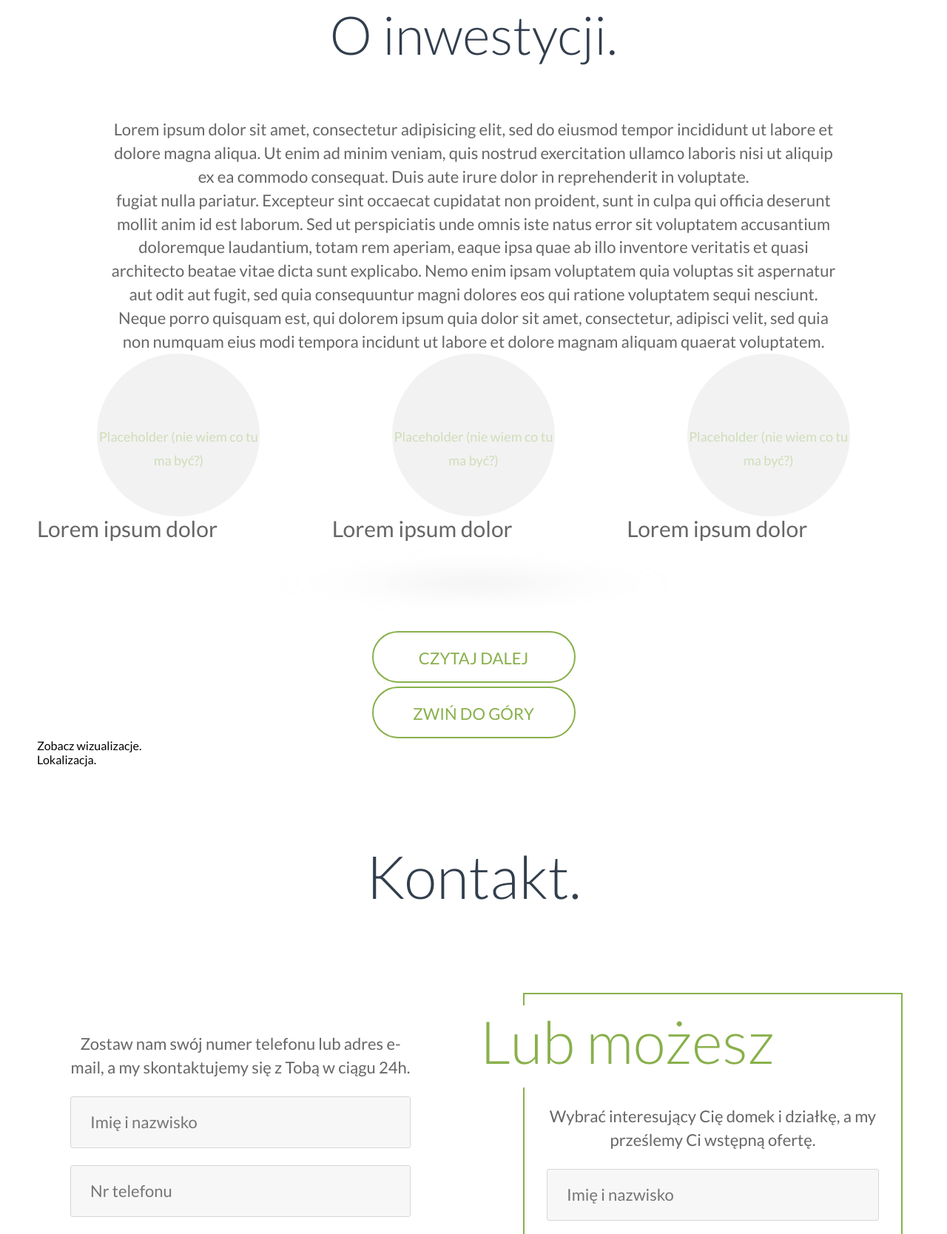
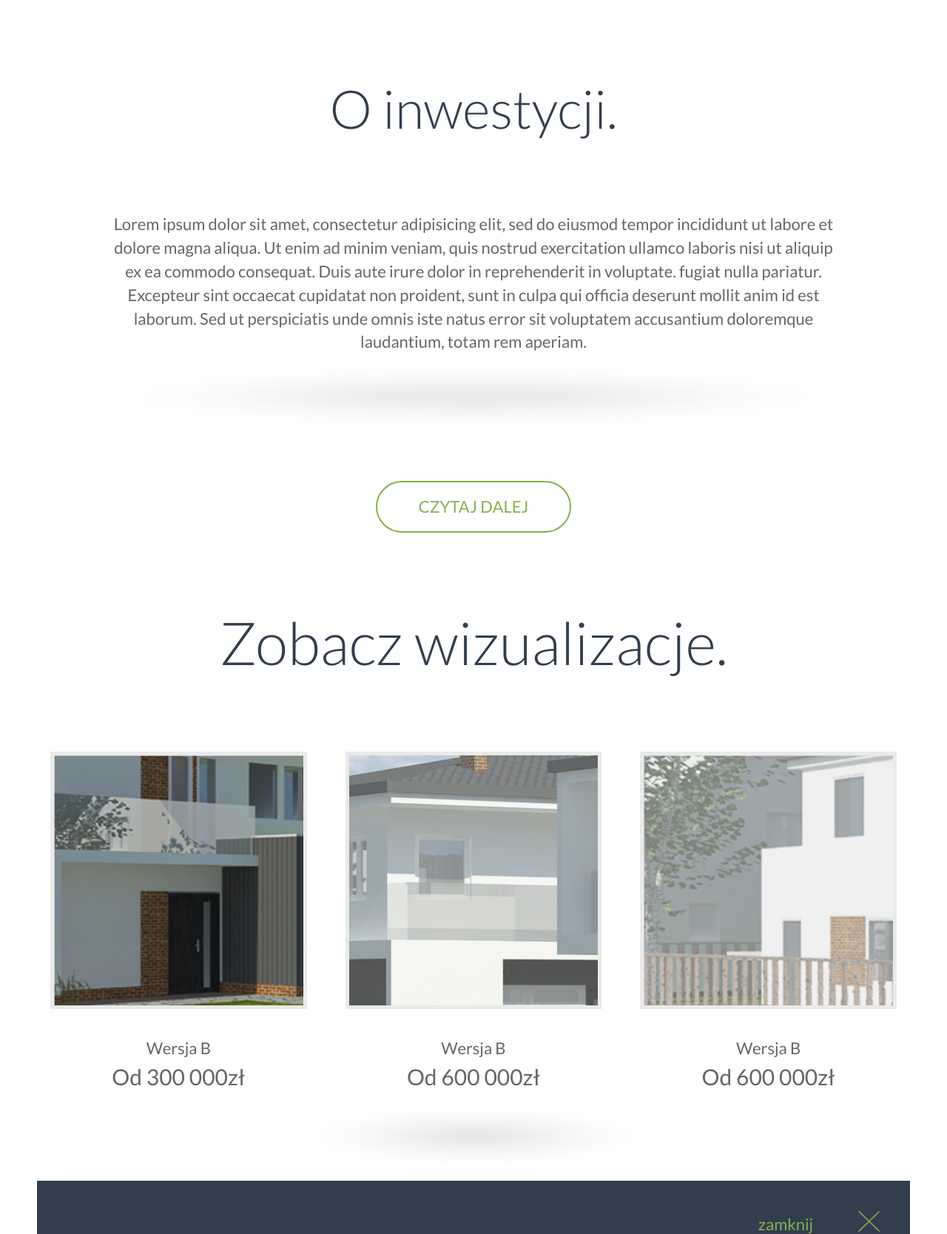
Before and after one commit to KrugerTheFirst/developer, a website: page index.html in a window 1280 px wide. Shown: the part 997-2665 px from the top of the page at 74% size. Drawn offline with nearby package versions, Linux system fonts and the light colour scheme; files that its build step writes are made by us from their sources; files whose address does not match are found by name.

Commit message:
feat(css): vizualization creating

```diff
--- a/index.html
+++ b/index.html
@@ -33,67 +33,103 @@
     </div>
 </section>
 
-    <section class="investment">
-        <div class="title">
+<section class="investment investment--open">
+    <h2>
         O inwestycji.
+    </h2>
+
+    <div class="investment__text">
+        Lorem ipsum dolor sit amet, consectetur adipisicing elit, sed do eiusmod tempor incididunt ut labore et dolore
+        magna aliqua. Ut enim ad minim veniam, quis nostrud exercitation ullamco laboris nisi ut aliquip ex ea commodo
+        consequat. Duis aute irure dolor in reprehenderit in voluptate.
+        fugiat nulla pariatur. Excepteur sint occaecat cupidatat non proident, sunt in culpa qui officia deserunt mollit
+        anim id est laborum. Sed ut perspiciatis unde omnis iste natus error sit voluptatem accusantium doloremque
+        laudantium, totam rem aperiam.
     </div>
 
-        <div class="text">
-            Lorem ipsum dolor sit amet, consectetur adipisicing elit, sed do eiusmod tempor incididunt ut labore et dolore magna aliqua.
-            Ut enim ad minim veniam, quis nostrud exercitation ullamco laboris nisi ut aliquip ex ea commodo consequat. Duis
-            aute irure dolor in reprehenderit in voluptate.
-
+    <div class="investment__more">
+        <div class="investment__text investment__more_text">
+            eaque ipsa quae ab illo inventore veritatis et quasi architecto beatae vitae dicta sunt
+            explicabo.
+            Nemo enim ipsam voluptatem quia voluptas sit aspernatur aut odit aut fugit, sed quia consequuntur magni
+            dolores
+            eos qui ratione voluptatem sequi nesciunt. Neque porro quisquam est, qui dolorem ipsum quia dolor sit amet,
+            consectetur,
+            adipisci velit, sed quia non numquam eius modi tempora incidunt ut labore et dolore magnam aliquam quaerat
+            voluptatem.
         </div>
 
-        <div class="text-development">
-
-            fugiat nulla pariatur. Excepteur sint occaecat cupidatat non proident, sunt in culpa qui officia deserunt mollit anim id
-            est laborum. Sed ut perspiciatis unde omnis iste natus error sit voluptatem accusantium doloremque laudantium,
-            totam rem aperiam, eaque ipsa quae ab illo inventore veritatis et quasi architecto beatae vitae dicta sunt explicabo.
-            Nemo enim ipsam voluptatem quia voluptas sit aspernatur aut odit aut fugit, sed quia consequuntur magni dolores
-            eos qui ratione voluptatem sequi nesciunt. Neque porro quisquam est, qui dolorem ipsum quia dolor sit amet, consectetur,
-            adipisci velit, sed quia non numquam eius modi tempora incidunt ut labore et dolore magnam aliquam quaerat voluptatem.
+        <div class="investment__placeholder">
+            <div class="ball">Placeholder
+                (nie wiem co tu ma być?)
+            </div>
+            <div class="name">Lorem ipsum
+                dolor
+            </div>
+            <div class="ball">Placeholder
+                (nie wiem co tu ma być?)
+            </div>
+            <div class="name">Lorem ipsum
+                dolor
+            </div>
+            <div class="ball">Placeholder
+                (nie wiem co tu ma być?)
+            </div>
+            <div class="name">Lorem ipsum
+                dolor
+            </div>
+        </div>
+        <div class="investment__button">
+            <span class="button button--close">
+            ZWIŃ DO GÓRY
+        </span>
+        </div>
     </div>
 
-        <div class="placeholder">
-            <div class="ball">Placeholder
-                (nie wiem co tu ma być?)</div>
-            <span>Lorem ipsum
-                dolor</span>
-            <div class="ball">Placeholder
-                (nie wiem co tu ma być?)</div>
-            <span>Lorem ipsum
-                dolor</span>
-            <div class="ball">Placeholder
-                (nie wiem co tu ma być?)</div>
-            <span>Lorem ipsum
-                dolor</span>
+
+    <div class="investment__button" data-toogle-categories>
+    <span class="button">
+            CZYTAJ DALEJ
+        </span>
+    </div>
+</section>
+
+<section class="vizualization">
+    <h2>Zobacz wizualizacje.</h2>
+    <div class="vizualization__gallery">
+        <div class="vizualization__gallery_img">
+            <img src="build/img/img-1.png">
+        </div>
+        <div class="vizualization__gallery_text">Wersja B</div>
+        <div class="vizualization__gallery_cost">Od 300 000zł</div>
+        <div class="vizualization__gallery_img">
+            <img src="build/img/img-2.png">
+        </div>
+        <div class="vizualization__gallery_text">Wersja B</div>
+        <div class="vizualization__gallery_cost">Od 600 000zł</div>
+        <div class="vizualization__gallery_img">
+            <img src="build/img/img-3.png">
+        </div>
+        <div class="vizualization__gallery_text">Wersja B</div>
+        <div class="vizualization__gallery_cost">Od 600 000zł</div>
     </div>
 
     <div class="shadow">
         <img src="build/img/shadow-galery.png">
     </div>
 
-        <div class="button">
-            CZYTAJ DALEJ
+    <div class="vizualization__popup">
+        <div class="vizualization__popup_close">
+            <img src="build/img/close.png">
+            <span>zamknij</span>
         </div>
-
-        <div class="button button--close">
-            ZWIŃ DO GÓRY
+        <span>Pobierz lub wydrukuj kartę wybranego produktu</span>
+        <div class="vizualization__popup_button">
+            <img src="build/img/download-icon-normal.png">
         </div>
-    </section>
-
-    <section class="vizualization">
-        <div class="logo">
-            Zobacz wizualizacje.
+        <div class="vizualization__popup_button vizualization__popup_button--2">
+            <img src="build/img/print-icon-on-hover.png">
         </div>
-
-        <div class="gallery">
-
-        </div>
-
-        <div class="shadow">
-
     </div>
 </section>
 
@@ -118,26 +154,26 @@
         <div class="contact__form_column">
             <form action="" method="post">
                 <p>Zostaw nam swój numer telefonu lub adres e-mail, a my skontaktujemy się z Tobą w ciągu 24h.</p>
-                    <input type="text" placeholder="Imię i nazwisko" />
-                    <input type="text" placeholder="Nr telefonu" />
+                <input type="text" placeholder="Imię i nazwisko"/>
+                <input type="text" placeholder="Nr telefonu"/>
 
                 <span>Lub</span>
 
-                    <input type="text" placeholder="E-mail" />
+                <input type="text" placeholder="E-mail"/>
                 <textarea placeholder="Wiadomosć"></textarea>
                 <label>
-                        <input type="checkbox" />
+                    <input type="checkbox"/>
                     <span>Wyrażam zgodę na przetwarzanie moich danych osobowych</span>
                 </label>
-                    <input type="submit" value="wyślij" />
+                <input type="submit" value="wyślij"/>
             </form>
         </div>
         <div class="contact__form_column contact__form_column--green">
             <form action="" method="post">
                 <h3>Lub możesz</h3>
                 <p>Wybrać interesujący Cię domek i działkę, a my prześlemy Ci wstępną ofertę.</p>
-                    <input type="text" placeholder="Imię i nazwisko" />
-                    <input type="text" placeholder="E-mail" />
+                <input type="text" placeholder="Imię i nazwisko"/>
+                <input type="text" placeholder="E-mail"/>
 
                 <div data-dropdown="houses" class="contact__form_dropdown">
                     <a>
@@ -147,31 +183,31 @@
                     <ul>
                         <li data-house="1a">
                             <label>
-                                    <input name="offer_house" value="1a" type="radio" required />
+                                <input name="offer_house" value="1a" type="radio" required/>
                                 <span>Dom 1A</span>
                             </label>
                         </li>
                         <li data-house="1b">
                             <label>
-                                    <input name="offer_house" value="1b" type="radio" required />
+                                <input name="offer_house" value="1b" type="radio" required/>
                                 <span>Dom 1B</span>
                             </label>
                         </li>
                         <li data-house="2a">
                             <label>
-                                    <input name="offer_house" value="2a" type="radio" required />
+                                <input name="offer_house" value="2a" type="radio" required/>
                                 <span>Dom 2A</span>
                             </label>
                         </li>
                         <li data-house="2b">
                             <label>
-                                    <input name="offer_house" value="2b" type="radio" required />
+                                <input name="offer_house" value="2b" type="radio" required/>
                                 <span>Dom 2B</span>
                             </label>
                         </li>
                         <li data-house="3">
                             <label>
-                                    <input name="offer_house" value="3" type="radio" required />
+                                <input name="offer_house" value="3" type="radio" required/>
                                 <span>Dom 3</span>
                             </label>
                         </li>
@@ -185,23 +221,23 @@
                     </a>
                     <ul>
                         <li class="img">
-                                <img src="build/img/places.jpg" />
+                            <img src="build/img/places.jpg"/>
                         </li>
                         <li data-place="place_1">
                             <label>
-                                    <input name="offer_place" value="place_1" type="radio" required />
+                                <input name="offer_place" value="place_1" type="radio" required/>
                                 <span>Działka nr 1</span>
                             </label>
                         </li>
                         <li data-place="place_2">
                             <label>
-                                    <input name="offer_place" value="place_2" type="radio" required />
+                                <input name="offer_place" value="place_2" type="radio" required/>
                                 <span>Działka nr 2</span>
                             </label>
                         </li>
                         <li data-place="place_3">
                             <label>
-                                    <input name="offer_place" value="place_3" type="radio" required />
+                                <input name="offer_place" value="place_3" type="radio" required/>
                                 <span>Działka nr 3</span>
                             </label>
                         </li>
@@ -209,12 +245,11 @@
                 </div>
 
 
-
                 <label>
-                        <input type="checkbox" />
+                    <input type="checkbox"/>
                     <span>Wyrażam zgodę na przetwarzanie moich danych osobowych</span>
                 </label>
-                    <input type="submit" value="wyślij" />
+                <input type="submit" value="wyślij"/>
             </form>
         </div>
     </div>
--- a/src/scss/main.scss
+++ b/src/scss/main.scss
@@ -6,6 +6,7 @@
 @import 'modules/footer';
 @import 'modules/contact-form';
 @import 'modules/slider';
+@import 'modules/vizualization';
 
 * {
     font-family: 'Lato';
--- a/src/scss/modules/_investment.scss
+++ b/src/scss/modules/_investment.scss
@@ -1,6 +1,13 @@
 .investment {
 
-  .title {
+  &--open {
+  .investment__more {
+    display: none;
+  }
+
+  }
+
+  h2 {
     width: 424px;
     height: 72px;
     font-family: 'Lato', sans-serif;
@@ -11,7 +18,7 @@
     margin: auto;
   }
 
-  .text {
+  .investment__text {
     width: 997px;
     font-family: 'Lato', sans-serif;
     font-size: 22px;
@@ -20,8 +27,11 @@
     color: #666666;
     margin: auto;
     margin-top: 84px;
+  }
 
-    &-development {
+  &__more {
+
+    .investment__more_text {
       width: 997px;
       font-family: 'Lato', sans-serif;
       font-size: 22px;
@@ -29,10 +39,11 @@
       color: #666666;
       margin: auto;
       text-align: center;
-    }
+      margin-bottom: 90px;
+      margin-top: 22px;
     }
 
-  .placeholder {
+    .investment__placeholder {
       width: 100%;
       font-family: 'Lato', sans-serif;
       box-sizing: border-box;
@@ -56,7 +67,7 @@
         padding-top: 25%;
       }
 
-    span {
+      .name {
         width: 164px;
         height: 55px;
         font-family: 'Lato', sans-serif;
@@ -69,28 +80,28 @@
       }
     }
 
-  .shadow {
-    width: 100%;
-    text-align: center;
-    opacity: 0.4;
   }
 
+  .investment__button {
+    padding-top: 172px;
+    background: url('../build/img/shadow-info.png') no-repeat center top;
+    text-align: center;
+
     .button {
-    width: 275px;
-    height: 70px;
       font-family: 'Lato', sans-serif;
       font-size: 22px;
-    line-height: 70px;
+      line-height: 22px;
       text-align: center;
       color: #88b04b;
       border-radius: 35px;
       border: solid 2px #88b04b;
+      padding: 22px 56px;
+      display: inline-block;
       margin: auto;
-    margin-top: 5px;
 
       &--second {
 
       }
     }
-
   }
+}
--- /dev/null
+++ b/src/scss/modules/_vizualization.scss
@@ -0,0 +1,102 @@
+.vizualization {
+
+  .h2 {
+    width: 676px;
+    height: 73px;
+    font-family: Lato;
+    font-size: 80.4px;
+    font-weight: 300;
+    text-align: left;
+    color: #323e4d;
+  }
+
+  .vizualization__gallery {
+    column-count: 3;
+
+    .vizualization__gallery_img {
+      height: 347.7px;
+      width: 346.7px;
+      border: solid 5px #eaeaea;
+      background-color: #e0e0e0;
+      margin: auto;
+      overflow: hidden;
+    }
+
+    .vizualization__gallery_text {
+      text-align: center;
+      display: block;
+      font-size: 22px;
+      line-height: 1.45;
+      color: #666666;
+      margin-top: 36.7px;
+    }
+    .vizualization__gallery_cost {
+      display: block;
+      text-align: center;
+      font-size: 30px;
+      line-height: 1.5;
+      color: #666666;
+    }
+  }
+  .shadow {
+    text-align: center;
+  }
+
+  .vizualization__popup {
+    background-color: #323e4d;
+
+    .vizualization__popup_close {
+      img {
+        float: right;
+        width: 28.6px;
+        height: 28.6px;
+        object-fit: contain;
+        margin: 41.2px;
+      }
+
+      span {
+        width: 73px;
+        height: 22px;
+        font-family: Lato;
+        font-size: 22px;
+        text-align: left;
+        color: #88b04b;
+        margin: 45px 21.2px;
+        float: right;
+        display: block;
+        padding: 0;
+      }
+    }
+
+    span {
+      width: 100%;
+      height: 30px;
+      font-family: Lato;
+      font-size: 30px;
+      text-align: center;
+      color: #ffffff;
+      padding: 100px 0px 0px;
+      margin-bottom: 110px;
+      display: inline-block;
+    }
+
+    .vizualization__popup_button{
+      width: 210px;
+      height: 210px;
+      border: solid 4px #88b04b;
+      border-radius: 50%;
+      text-align: center;
+      padding: 60px 55px;
+      margin-left: 28.5%;
+      margin-right: 135px;
+      margin-bottom: 113px;
+      display: inline-block;
+
+    &--2 {
+      margin-left: 0;
+      background-color: #88b04b;
+    }
+
+    }
+  }
+}
```
Also changed, not shown: src/img/close.png (added), src/img/close@2x.png (added), src/img/close@3x.png (added), src/img/download-icon-normal.png (added), src/img/download-icon-normal@2x.png (added), src/img/download-icon-normal@3x.png (added), src/img/print-icon-on-hover.png (added), src/img/print-icon-on-hover@2x.png (added), src/img/print-icon-on-hover@3x.png (added), src/img/shadow-info.png (added), src/img/shadow-info@2x.png (added), src/img/shadow-info@3x.png (added). Lines whose indentation alone changed are shown as unchanged.
